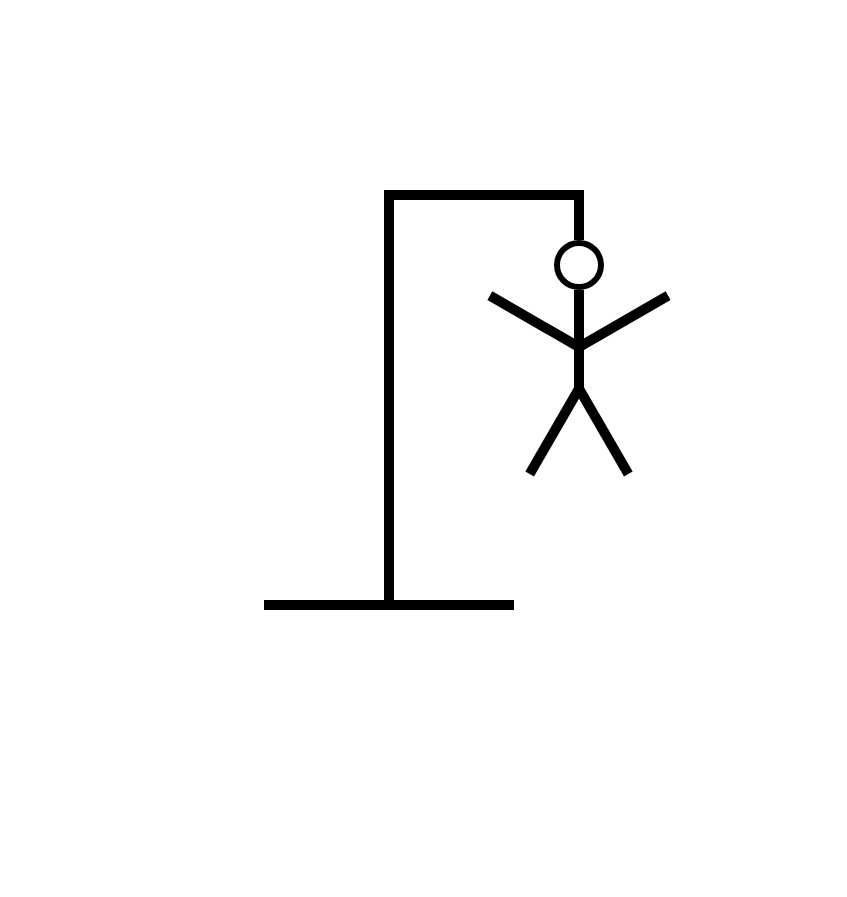
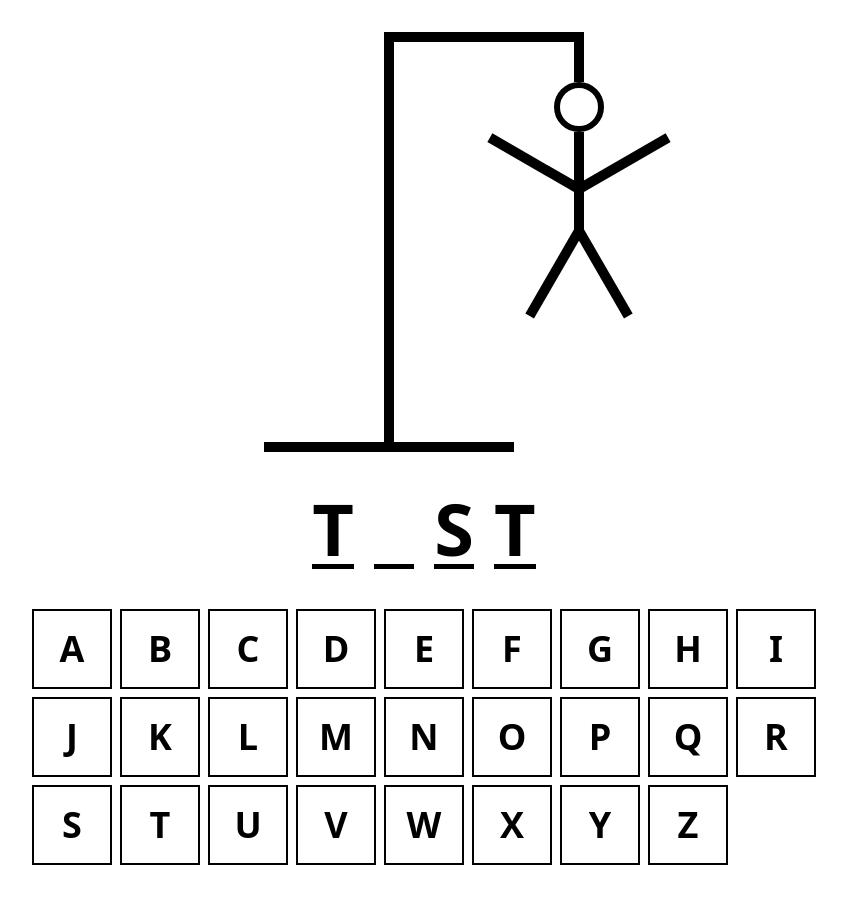
Before and after one commit to LucasBondeDeSouza/hangman-game, a React app in the folder frontend/: page / in a window 1280 px wide. Shown: the whole page, without its empty margins (216-1063 px from the left). Before the commit the page ends 800 px from the top, so only its background shows below. Built offline with nearby package versions, Linux system fonts and the light colour scheme; the HTML template or start-up script is replaced by a standard one.

Commit message:
atualização

```diff
--- a/frontend/src/App.jsx
+++ b/frontend/src/App.jsx
@@ -11,10 +11,13 @@ export default () => {
   const [guessedLetters, setGuessedLetters] = useState([])
 
   return (
-    <div className="min-h-screen flex flex-col justify-center items-center">
+    <div className="max-w-[800px] my-8 mx-auto px-2 flex flex-col justify-center items-center">
       <HangmanDrawing />
       <HangmanWord />
-      <Keyboard />
+
+      <div className="self-stretch">
+        <Keyboard />
+      </div>
     </div>
   )
 }
--- a/frontend/src/components/HangmanWord.jsx
+++ b/frontend/src/components/HangmanWord.jsx
@@ -1,8 +1,16 @@
 import React from "react";
 
 export default () => {
+    const word = "test"
+    const guessedLetters = ["t", "s", "g"]
 
     return (
-        <div className=""></div>
+        <div className="mt-10 flex gap-5 text-5xl sm:text-7xl font-bold uppercase">
+            {word.split("").map((letter, index) => (
+                <span key={index} className="border-b-5">
+                    <span className={guessedLetters.includes(letter) ? 'visible' : 'invisible'}>{letter}</span>
+                </span>
+            ))}
+        </div>
     )
 }
--- a/frontend/src/components/Keyboard.jsx
+++ b/frontend/src/components/Keyboard.jsx
@@ -1,8 +1,49 @@
-import React from "react";
+import React, { useState } from "react";
 
 export default () => {
+    const KEYS = [
+        "a",
+        "b",
+        "c",
+        "d",
+        "e",
+        "f",
+        "g",
+        "h",
+        "i",
+        "j",
+        "k",
+        "l",
+        "m",
+        "n",
+        "o",
+        "p",
+        "q",
+        "r",
+        "s",
+        "t",
+        "u",
+        "v",
+        "w",
+        "x",
+        "y",
+        "z",
+    ]
+    const [active, setActive] = useState(false)
+    const [inactive, setInactive] = useState(false)
 
     return (
-        <div className=""></div>
+        <div className="mt-10 grid grid-cols-[repeat(auto-fit,minmax(75px,1fr))] gap-2">
+            {KEYS.map(key => {
+                return (
+                    <button
+                        key={key}
+                        className={"w-full border-2 border-black aspect-square text-4xl uppercase p-2 font-bold cursor-pointer hover:bg-blue-500 hover:text-white"}
+                    >
+                        {key}
+                    </button>
+                )
+            })}
+        </div>
     )
 }
```
